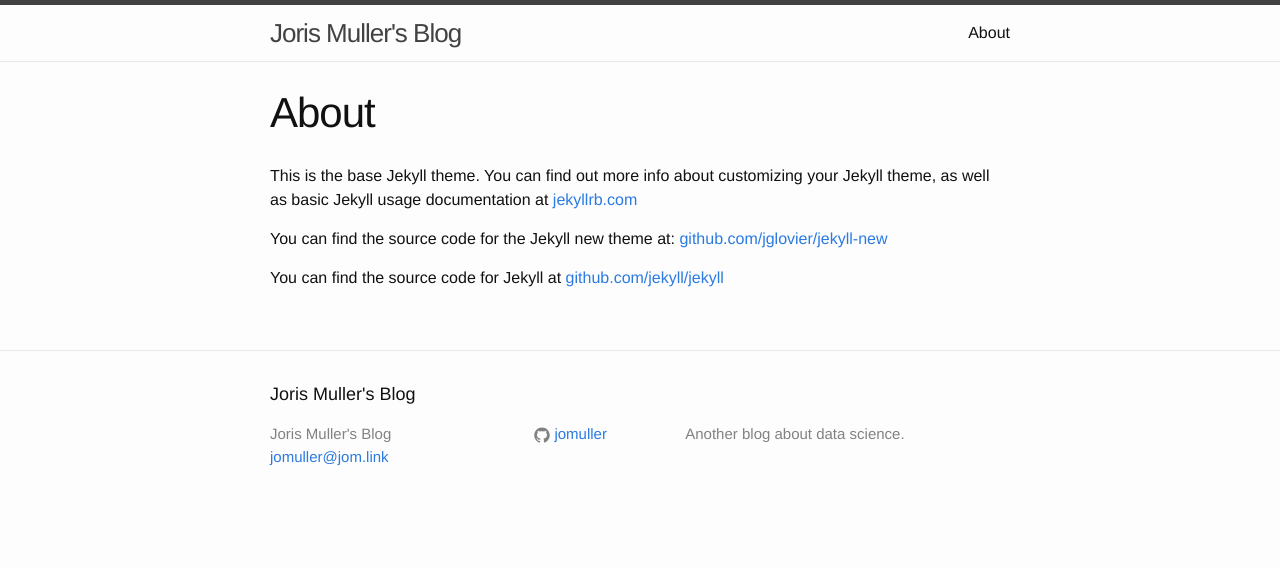
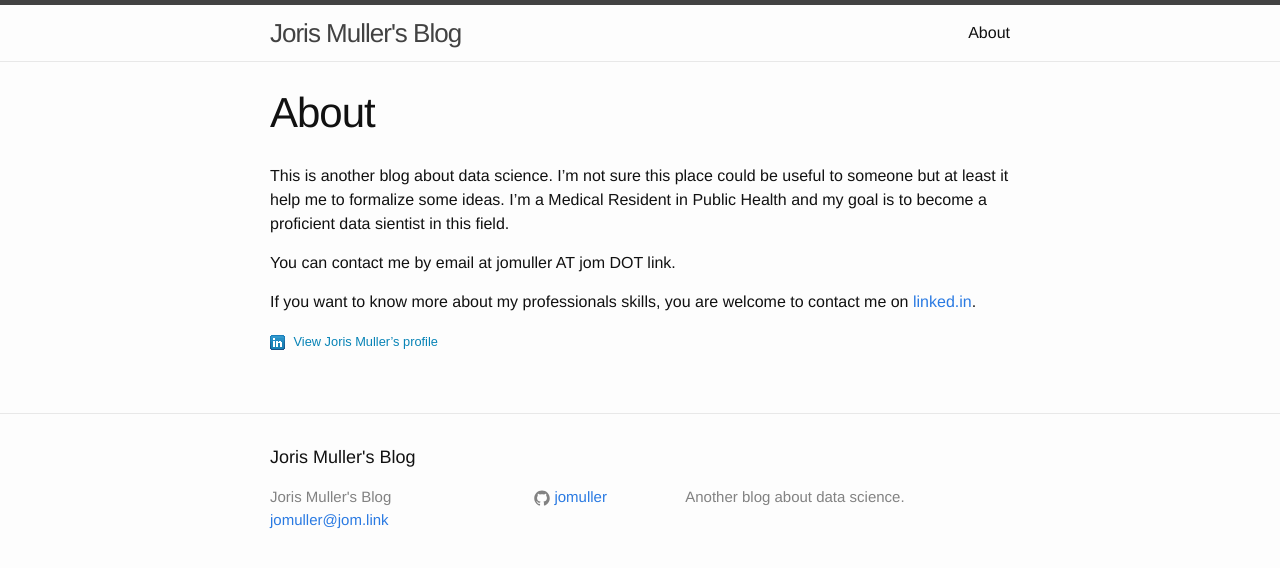
Before and after one commit to davan690/jomuller.github.io, a Jekyll site: the page built from about.md, in a window 1280 px wide. Shown: the top 568 px of the page. Built offline with Jekyll 4.4.1, drawn with Linux system fonts in a browser that asks for light colours.

Commit message:
about page

```diff
--- a/about.md
+++ b/about.md
@@ -4,8 +4,10 @@ title: About
 permalink: /about/
 ---
 
-This is the base Jekyll theme. You can find out more info about customizing your Jekyll theme, as well as basic Jekyll usage documentation at [jekyllrb.com](http://jekyllrb.com/)
+This is another blog about data science. I'm not sure this place could be useful to someone but at least it help me to formalize some ideas. I'm a Medical Resident in Public Health and my goal is to become a proficient data sientist in this field.
 
-You can find the source code for the Jekyll new theme at: [github.com/jglovier/jekyll-new](https://github.com/jglovier/jekyll-new)
+You can contact me by email at jomuller AT jom DOT link.
 
-You can find the source code for Jekyll at [github.com/jekyll/jekyll](https://github.com/jekyll/jekyll)
+If you want to know more about my professionals skills, you are welcome to contact me on [linked.in](fr.linkedin.com/in/jorismuller).
+
+<a href="http://fr.linkedin.com/in/jorismuller" style="text-decoration:none;"><span style="font: 80% Arial,sans-serif; color:#0783B6;"><img src="/assets/logo_linkedin.png" width="20" height="15" alt="View Joris Muller's LinkedIn profile" style="vertical-align:middle;" border="0">&nbsp;View Joris Muller's profile</span></a>
```
Also changed, not shown: assets/logo_linkedin.png (added).
